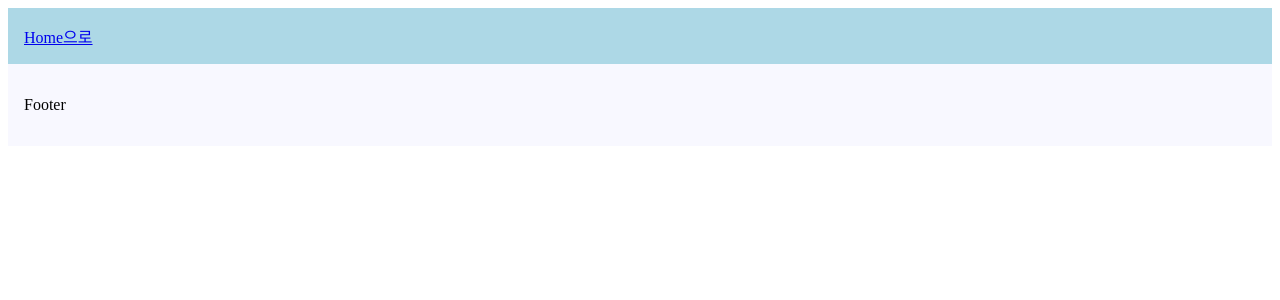
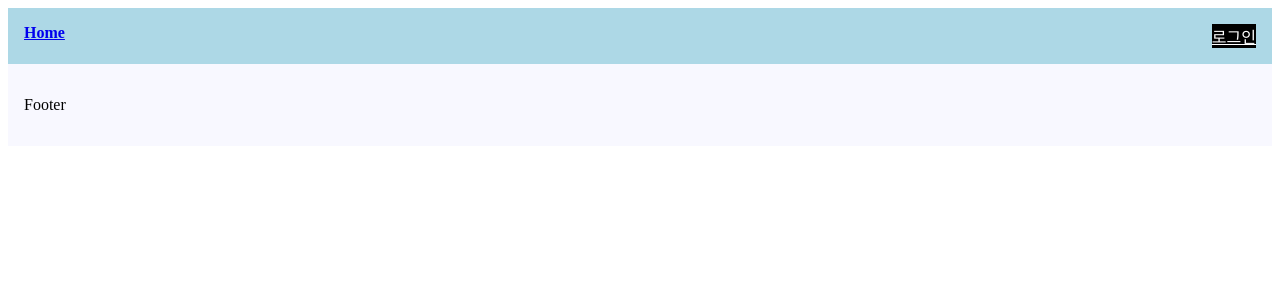
Before and after one commit to dev-honing/Gifticon, a Next.js app in the folder family-gifticon/: page / in a window 1280 px wide. Shown: the top 300 px of the page. Built offline with nearby package versions, Linux system fonts and the light colour scheme.

Commit message:
Style: 간단한 Header 스타일링

```diff
--- a/family-gifticon/app/layout.tsx
+++ b/family-gifticon/app/layout.tsx
@@ -13,8 +13,9 @@ export default function RootLayout({
   return (
     <html lang="ko">
       <body>
-        <header style={{ backgroundColor: "lightblue", padding: "1rem" }}>
-          <a href="/">Home으로</a>
+        <header style={{ backgroundColor: "lightblue", padding: "1rem", display: "flex", justifyContent:"space-between" }}>
+          <a href="/" style={{fontWeight: "bolder", fontSize: "1rem"}}>Home</a>
+          <a href="/login" style={{backgroundColor: "black", color: "white"}}>로그인</a>
         </header>
         {children}
         <footer style={{ backgroundColor: "ghostwhite", padding: "1rem" }}>
```
